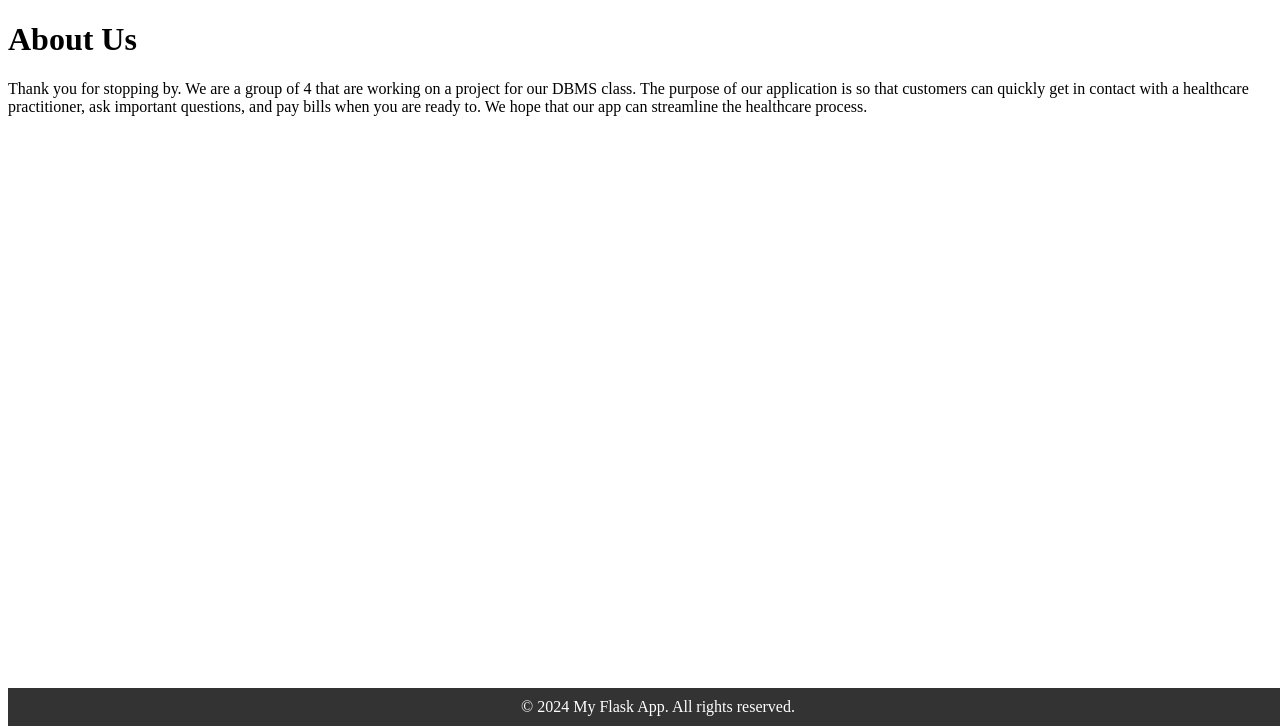
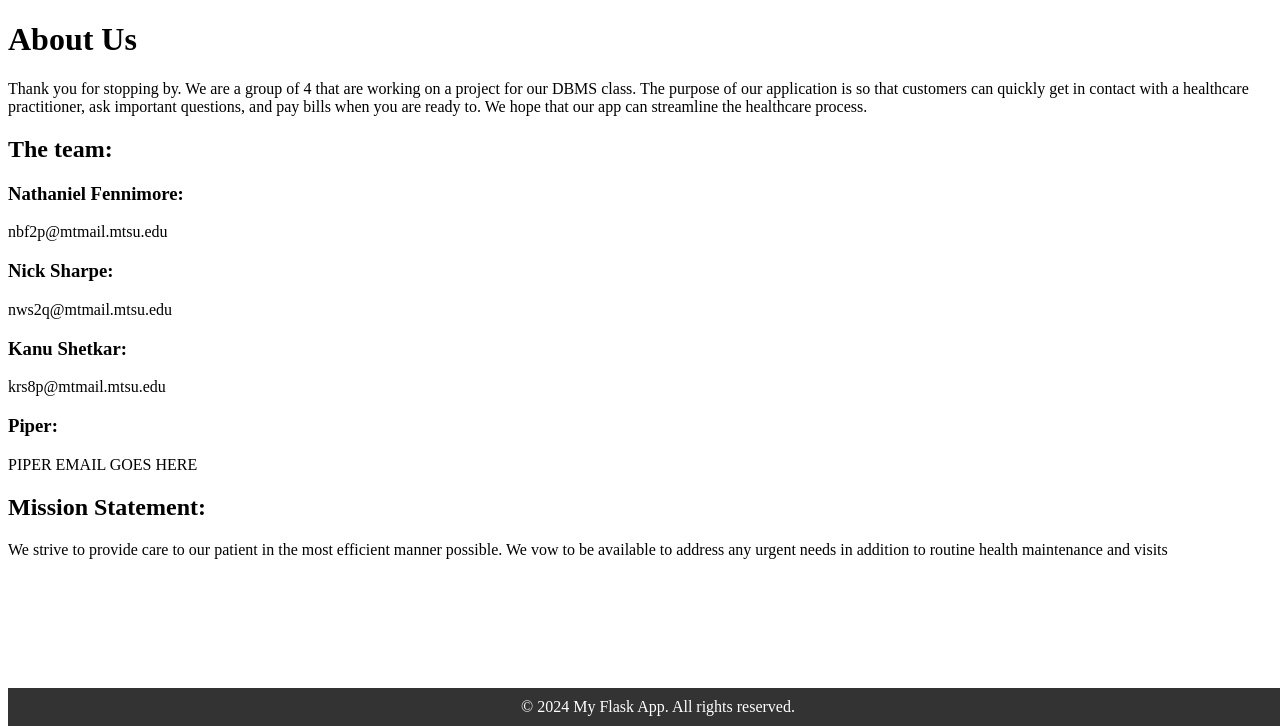
Before and after one commit to SharpeNick/SpringDBMS, a Flask app: page /about in a window 1280 px wide. Shown: the part 74-800 px from the top of the page. Run offline with Flask 3, Linux system fonts and the light colour scheme.

Commit message:
Update about.html

```diff
--- a/templates/about.html
+++ b/templates/about.html
@@ -3,4 +3,21 @@
 {% block content %}
     <h1>About Us</h1>
     <p>Thank you for stopping by. We are a group of 4 that are working on a project for our DBMS class. The purpose of our application is so that customers can quickly get in contact with a healthcare practitioner, ask important questions, and pay bills when you are ready to. We hope that our app can streamline the healthcare process.</p>
+
+    <h2>The team:</h2>
+
+    <h3>Nathaniel Fennimore:</h3>
+    <p> nbf2p@mtmail.mtsu.edu<p>
+
+    <h3>Nick Sharpe:</h3>
+     <p>nws2q@mtmail.mtsu.edu<p>
+
+    <h3>Kanu Shetkar:</h3>
+    <p> krs8p@mtmail.mtsu.edu<p>
+
+    <h3>Piper:</h3>
+     <p>PIPER EMAIL GOES HERE<p>
+
+    <h2>Mission Statement:</h2>
+    <p>We strive to provide care to our patient in the most efficient manner possible. We vow to be available to address any urgent needs in addition to routine health maintenance and visits
 {% endblock %}
```
